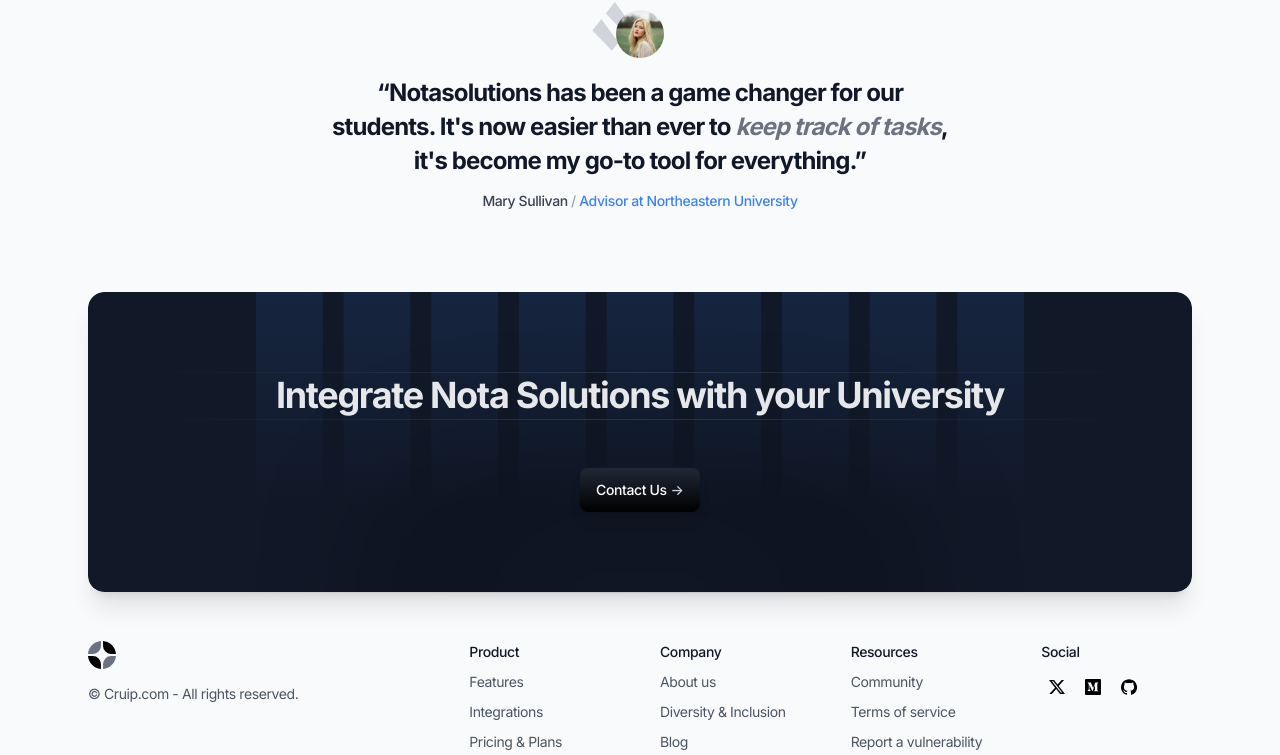
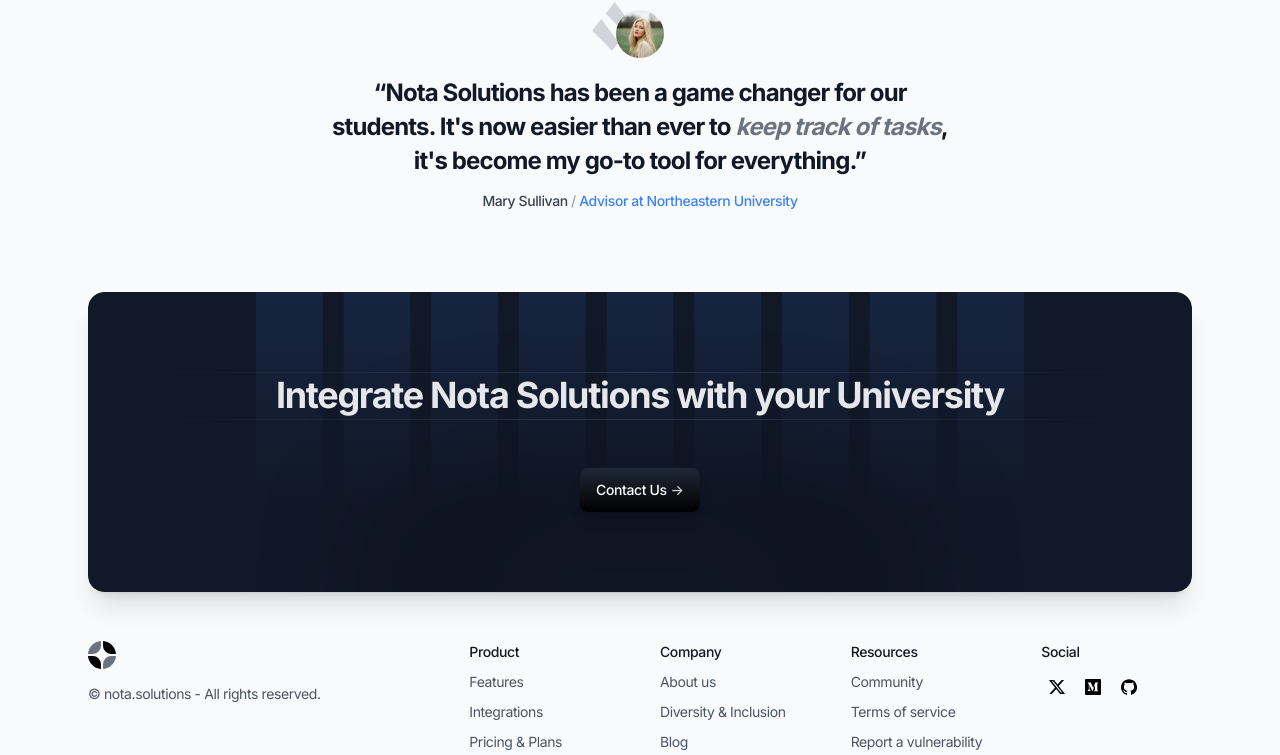
Before and after one commit to AnthonyCampos1234/Avisari, a Next.js app: page / in a window 1280 px wide. Shown: the part 3018-3773 px from the top of the page. Built offline with nearby package versions, Linux system fonts and the light colour scheme; no server answers.

Commit message:
more changes

```diff
--- a/components/large-testimonial.tsx
+++ b/components/large-testimonial.tsx
@@ -30,7 +30,7 @@
               />
             </div>
             <p className="text-2xl font-bold text-gray-900">
-              “Notasolutions has been a game changer for our students. It's now easier than ever to{" "}
+              “Nota Solutions has been a game changer for our students. It's now easier than ever to{" "}
               <em className="italic text-gray-500">keep track of tasks</em>,
               it's become my go-to tool for everything.”
             </p>
--- a/components/ui/footer.tsx
+++ b/components/ui/footer.tsx
@@ -15,7 +15,7 @@
               <Logo />
             </div>
             <div className="text-sm text-gray-600">
-              &copy; Cruip.com - All rights reserved.
+              &copy; nota.solutions - All rights reserved.
             </div>
           </div>
 
@@ -200,7 +200,7 @@
 
       {/* Big text */}
       <div className="relative -mt-16 h-60 w-full" aria-hidden="true">
-        <div className="pointer-events-none absolute left-1/2 -z-10 -translate-x-1/2 text-center text-[348px] font-bold leading-none before:bg-gradient-to-b before:from-gray-200 before:to-gray-100/30 before:to-80% before:bg-clip-text before:text-transparent before:content-['Simple'] after:absolute after:inset-0 after:bg-gray-300/70 after:bg-clip-text after:text-transparent after:mix-blend-darken after:content-['Simple'] after:[text-shadow:0_1px_0_white]"></div>
+        <div className="pointer-events-none absolute left-1/2 -z-10 -translate-x-1/2 text-center text-[348px] font-bold leading-none before:bg-gradient-to-b before:from-gray-200 before:to-gray-100/30 before:to-80% before:bg-clip-text before:text-transparent before:content-['Nota'] after:absolute after:inset-0 after:bg-gray-300/70 after:bg-clip-text after:text-transparent after:mix-blend-darken after:content-['Nota'] after:[text-shadow:0_1px_0_white]"></div>
         {/* Glow */}
         <div
           className="absolute bottom-0 left-1/2 -translate-x-1/2 translate-y-2/3"
```
